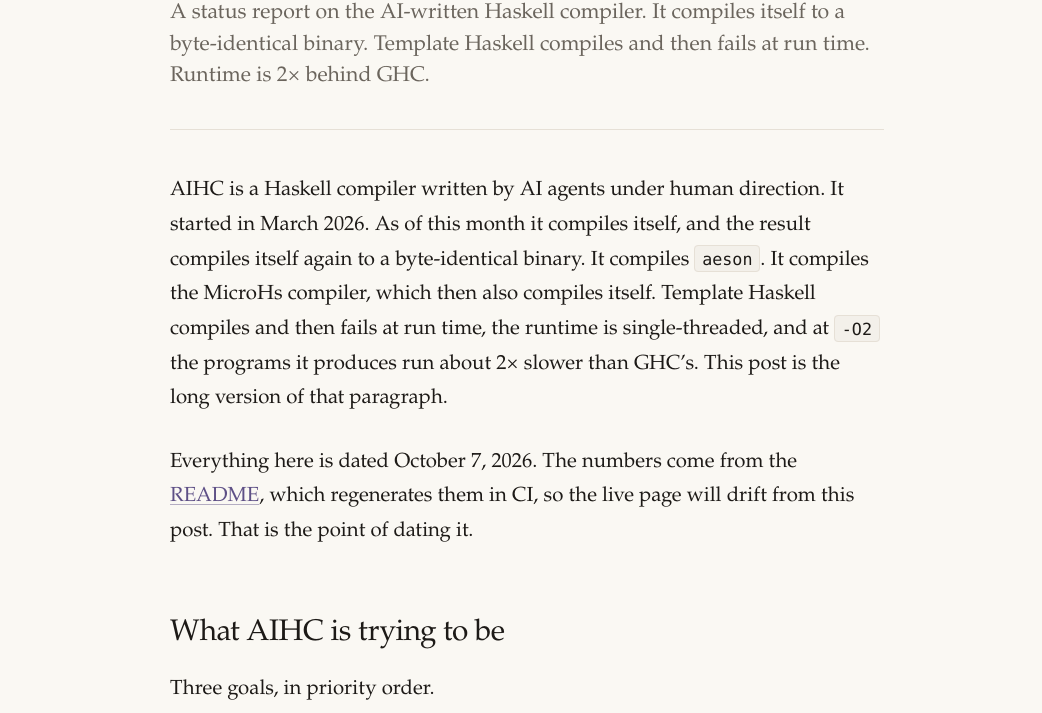
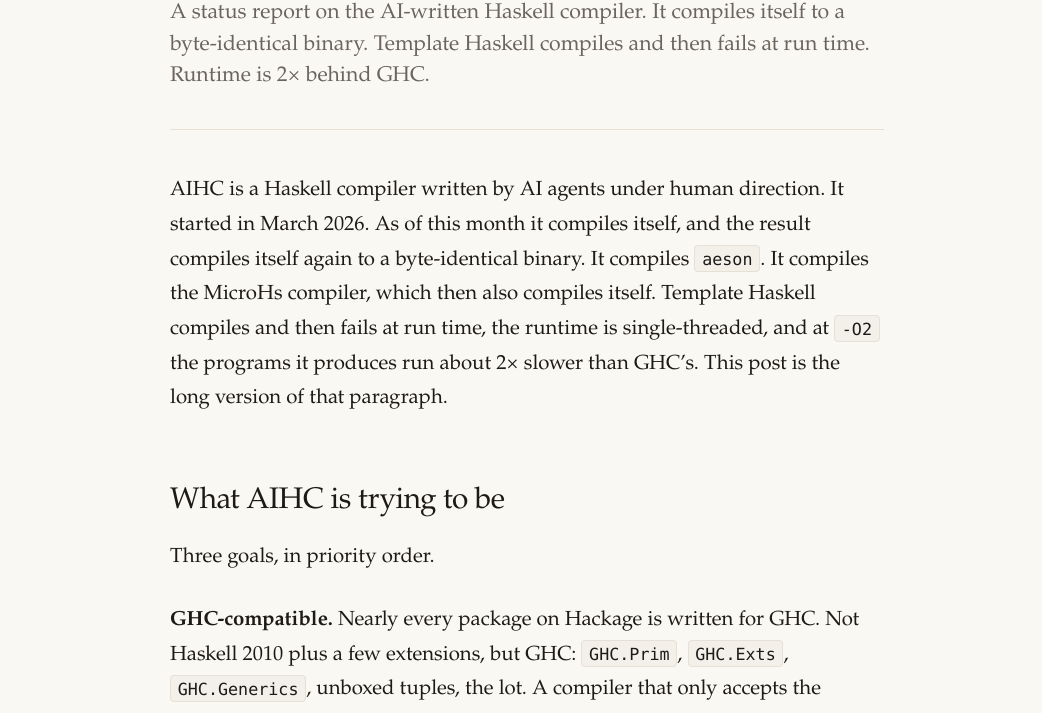
Before and after one commit to ai-haskell-compiler/blog.aihc.app, an Astro site: page /posts/2026-10-08-aihc-status-october-2026 in a window 1280 px wide. Shown: the part 352-1065 px from the top of the page, without its empty margins (113-1155 px from the left). Built offline with nearby package versions, Linux system fonts and the light colour scheme; Astro itself is replaced by a stand-in of ours.

Commit message:
Remove dating paragraph from October status post

```diff
--- a/src/content/posts/2026-10-08-aihc-status-october-2026.md
+++ b/src/content/posts/2026-10-08-aihc-status-october-2026.md
@@ -13,8 +13,6 @@ imageHeight: 630
 ---
 
 AIHC is a Haskell compiler written by AI agents under human direction. It started in March 2026. As of this month it compiles itself, and the result compiles itself again to a byte-identical binary. It compiles `aeson`. It compiles the MicroHs compiler, which then also compiles itself. Template Haskell compiles and then fails at run time, the runtime is single-threaded, and at `-O2` the programs it produces run about 2× slower than GHC's. This post is the long version of that paragraph.
-
-Everything here is dated October 7, 2026. The numbers come from the [README](https://github.com/ai-haskell-compiler/aihc), which regenerates them in CI, so the live page will drift from this post. That is the point of dating it.
 
 ## What AIHC is trying to be
 
```
